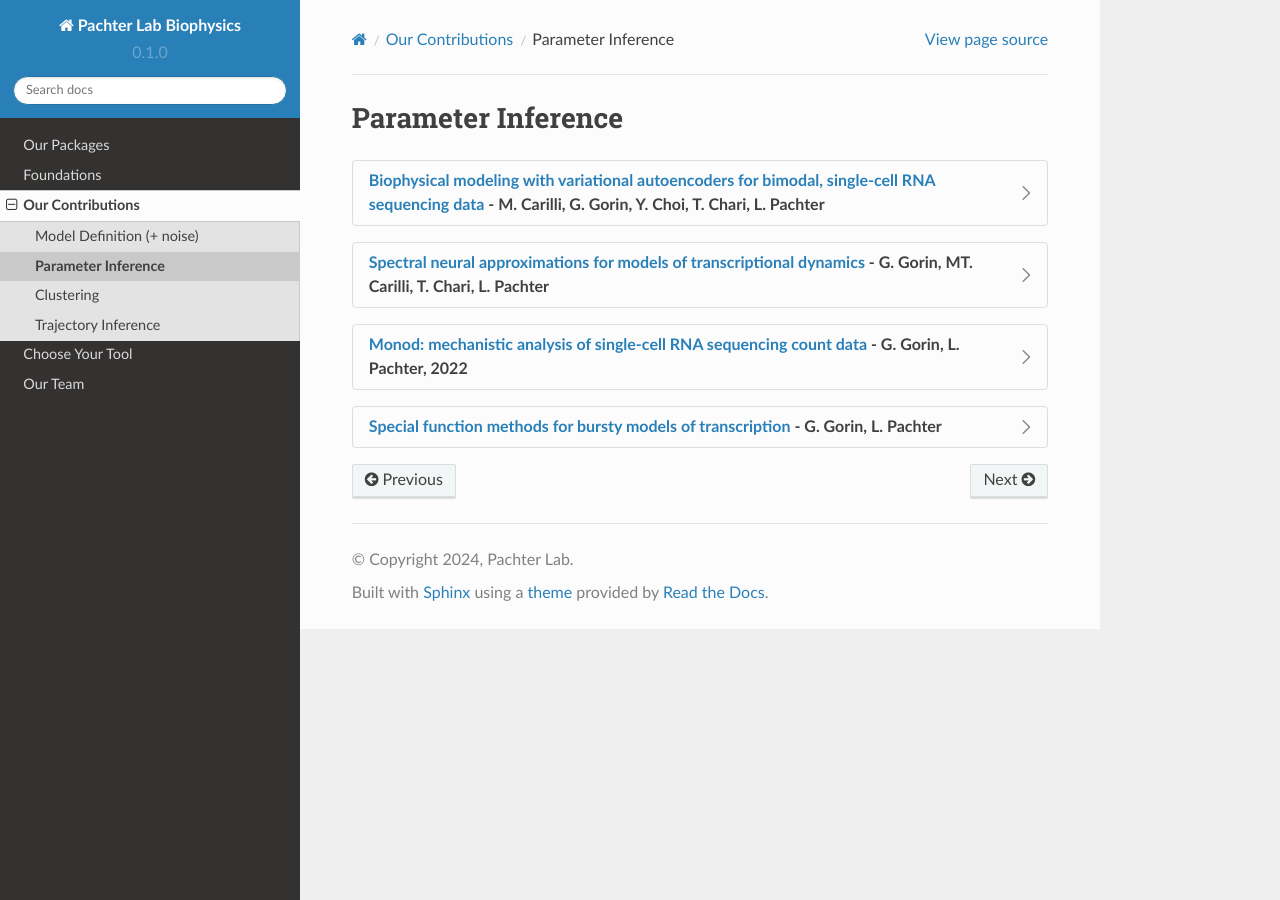
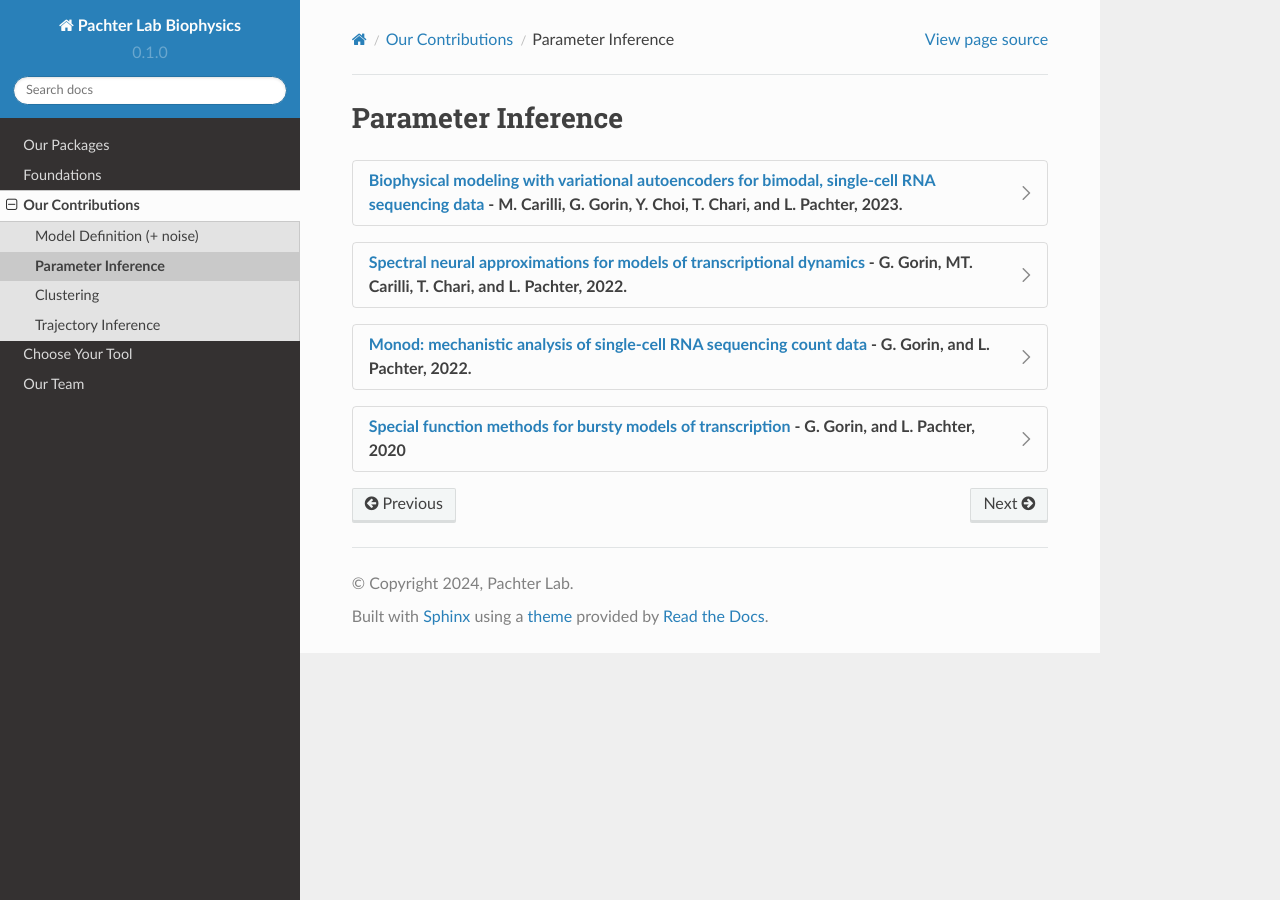
Before and after one commit to pachterlab/biophysics, a Sphinx documentation site: the page built from docs/source/contributions_parameter_inference.rst, in a window 1280 px wide. Built offline with Sphinx 7.4.7 and the Read the Docs theme 2.0.0, drawn with Linux system fonts in a browser that asks for light colours.

Commit message:
Update contributions_parameter_inference.rst

```diff
--- a/docs/source/contributions_parameter_inference.rst
+++ b/docs/source/contributions_parameter_inference.rst
@@ -3,7 +3,7 @@
 Parameter Inference
 =================================================================
 
-.. dropdown:: `Biophysical modeling with variational autoencoders for bimodal, single-cell RNA sequencing data <https://www.biorxiv.org/content/10.1101/2023.01.13.523995v1>`_ - M. Carilli, G. Gorin, Y. Choi, T. Chari, L. Pachter
+.. dropdown:: `Biophysical modeling with variational autoencoders for bimodal, single-cell RNA sequencing data <https://www.biorxiv.org/content/10.1101/2023.01.13.523995v1>`_ - M. Carilli, G. Gorin, Y. Choi, T. Chari, and L. Pachter, 2023.
 
   .. grid:: 2
 
@@ -18,7 +18,7 @@ Parameter Inference
                         :alt: Parameter inference
 
 
-.. dropdown:: `Spectral neural approximations for models of transcriptional dynamics <https://www.biorxiv.org/content/10.1101/2022.06.16.496448v2.full.pdf>`_ - G. Gorin, MT. Carilli, T. Chari, L. Pachter
+.. dropdown:: `Spectral neural approximations for models of transcriptional dynamics <https://www.biorxiv.org/content/10.1101/2022.06.16.496448v2.full.pdf>`_ - G. Gorin, MT. Carilli, T. Chari, and L. Pachter, 2022.
 
   .. grid:: 2
 
@@ -31,7 +31,7 @@ Parameter Inference
                         :align: center
                         :alt: Spectral neural network inferring probabilities based on splicing model
 
-.. dropdown:: `Monod: mechanistic analysis of single-cell RNA sequencing count data <https://doi.org/10.1101/2022.06.11.495771>`_ - G. Gorin, L. Pachter, 2022
+.. dropdown:: `Monod: mechanistic analysis of single-cell RNA sequencing count data <https://doi.org/10.1101/2022.06.11.495771>`_ - G. Gorin, and L. Pachter, 2022.
 
   .. grid:: 2
 
@@ -44,7 +44,7 @@ Parameter Inference
                         :align: center
                         :alt: Calculating the ratio of intrinsic to extrinsic noise
 
-.. dropdown:: `Special function methods for bursty models of transcription <https://doi.org/10.1103/PhysRevE.102.022409>`_ - G. Gorin, L. Pachter
+.. dropdown:: `Special function methods for bursty models of transcription <https://doi.org/10.1103/PhysRevE.102.022409>`_ - G. Gorin, and L. Pachter, 2020
 
   .. grid:: 2
 
```
